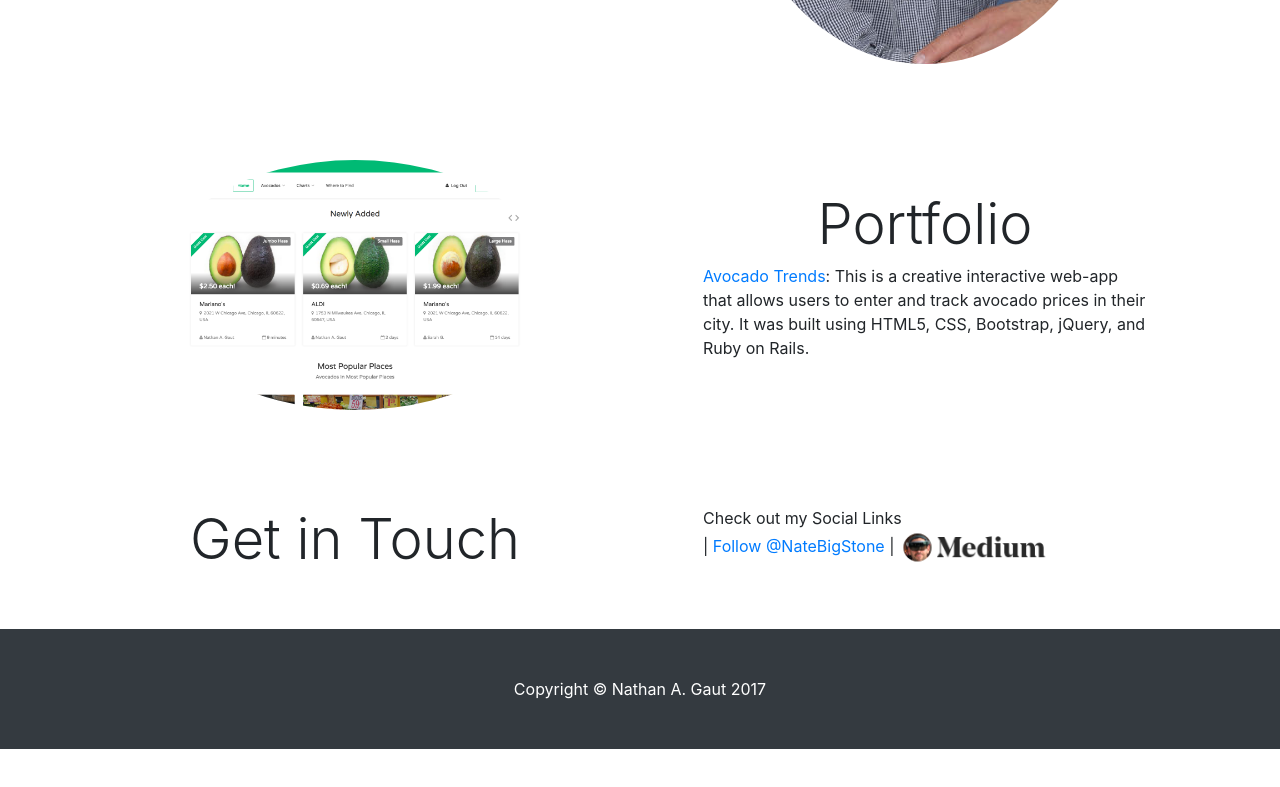
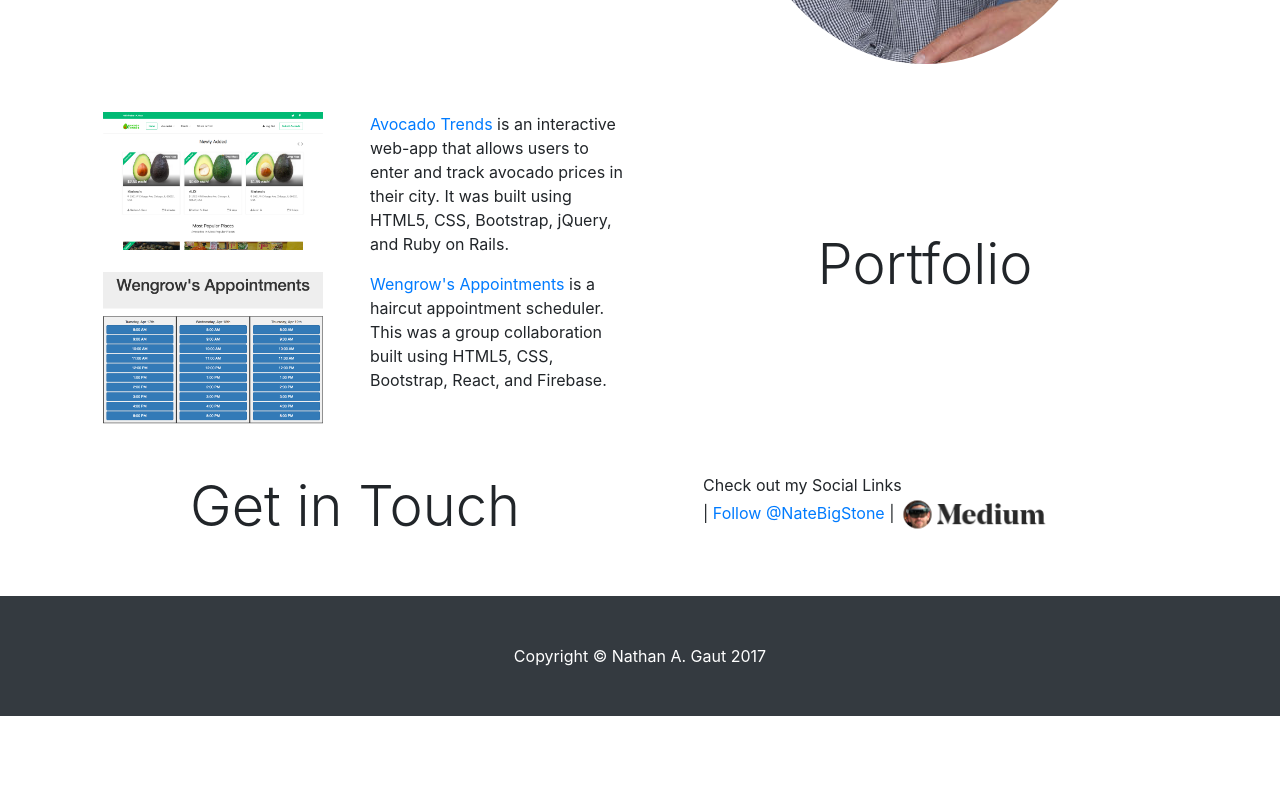
Before and after one commit to NateBigStone/NateBigStone.github.io, a website: page index.html in a window 1280 px wide. Shown: the part 1083-1870 px from the top of the page. After the commit the page ends 1839 px from the top, so only its background shows below. Drawn offline with Linux system fonts and the light colour scheme.

Commit message:
Wengrow Link

```diff
--- a/index.html
+++ b/index.html
@@ -72,14 +72,28 @@
       <div class="container">
         <div class="row align-items-center">
           <div class="col-md-6">
-            <div class="p-5">
-              <a href = "https://youtu.be/M3YGlKWlJsg" target="_blank"><img class="img-fluid rounded-circle" src="img/avo-thumbnail.png" alt="Avocado Video"></a>
+            <div>
+              <div class="row">
+                <div class="col-md-6">
+                  <a href = "https://youtu.be/M3YGlKWlJsg" target="_blank"><img src="img/avo-thumbnail.png" width="220" alt="Avocado Video"></a>
+                </div>
+                <div class="col-md-6">
+                  <p align="left"><a href="https://youtu.be/M3YGlKWlJsg" target="_blank">Avocado Trends</a> is an interactive web-app that allows users to enter and track avocado prices in their city. It was built using HTML5, CSS, Bootstrap, jQuery, and Ruby on Rails.</p>
+                </div>
+              </div>
+              <div class="row">
+                <div class="col-md-6">
+                  <a href = "https://wengrow-75046.firebaseapp.com/" target="_blank"><img src="img/wengrow-thumb.png" width="220" alt="Wengrow's Appointments"></a>
+                </div>
+                <div class="col-md-6">
+                  <p align="left"><a href="https://wengrow-75046.firebaseapp.com/" target="_blank">Wengrow's Appointments</a> is a haircut appointment scheduler. This was a group collaboration built using HTML5, CSS, Bootstrap, React, and Firebase.</p>
+                </div>
+              </div>
             </div>
           </div>
           <div class="col-md-6">
             <div class="p-5">
               <h2 class="display-4">Portfolio</h2>
-              <p align="left"><a href = "https://youtu.be/M3YGlKWlJsg" target="_blank">Avocado Trends</a>: This is a creative interactive web-app that allows users to enter and track avocado prices in their city. It was built using HTML5, CSS, Bootstrap, jQuery, and Ruby on Rails.</p>
             </div>
           </div>
         </div>
```
Also changed, not shown: img/wengrow-thumb.png (added), 1 other file.
